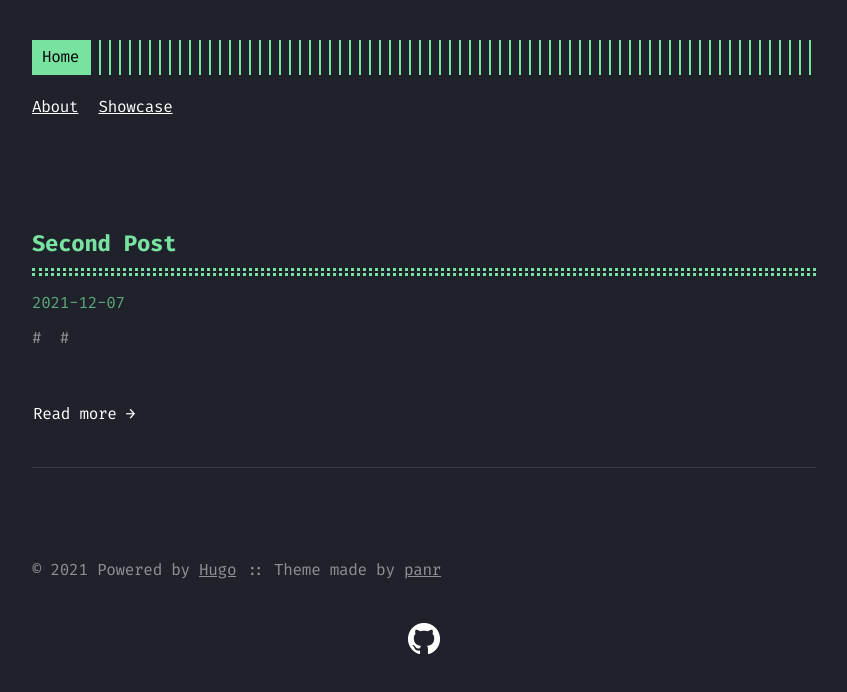
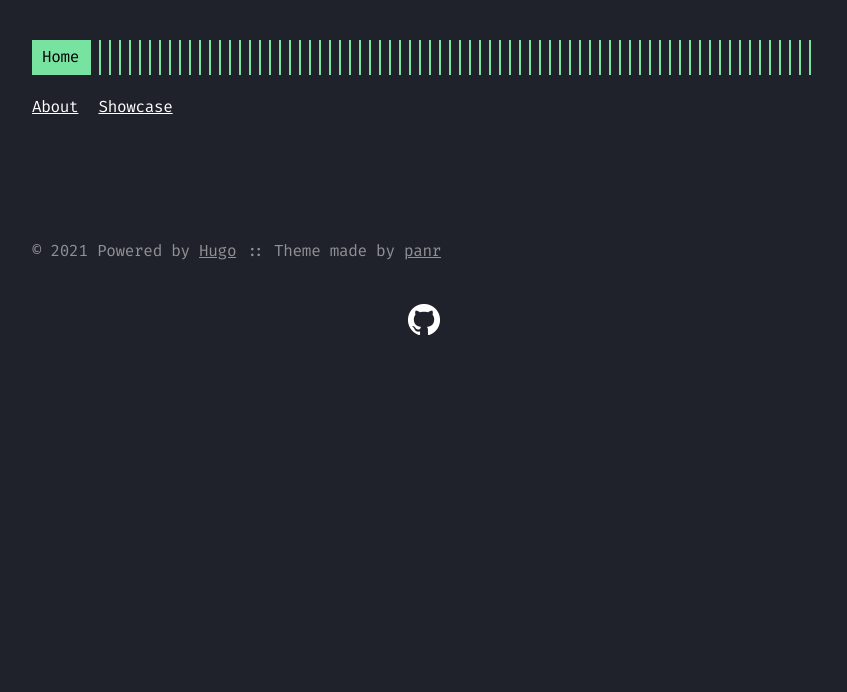
Before and after one commit to MintCollie/MintCollie, a plain HTML site: page index.html in a window 1280 px wide. Shown: the whole page, without its empty margins (216-1063 px from the left). Drawn offline with nearby package versions, Linux system fonts and the light colour scheme; files that its build step writes are made by us from their sources; files whose address does not match are found by name.

Commit message:
untracked draft file

```diff
--- a/index.html
+++ b/index.html
@@ -138,46 +138,6 @@
 
 
 
-      <div class="post on-list">
-        <h1 class="post-title">
-          <a href="mintcollie.com/posts/second-post/">Second Post</a>
-        </h1>
-        <div class="post-meta">
-          <span class="post-date">
-            2021-12-07
-          </span>
-
-        </div>
-
-
-          <span class="post-tags">
-
-            #<a href="mintcollie.com/tags/"></a>&nbsp;
-
-            #<a href="mintcollie.com/tags/"></a>&nbsp;
-
-          </span>
-
-
-
-
-
-
-
-        <div class="post-content">
-
-
-
-        </div>
-
-
-        <div>
-          <a class="read-more button"
-            href="mintcollie.com/posts/second-post/">Read more →</a>
-        </div>
-
-      </div>
-
     <div class="pagination">
   <div class="pagination__buttons">
 
```
Also changed, not shown: index.xml (+1 -12 lines), sitemap.xml (+2 -9 lines).
